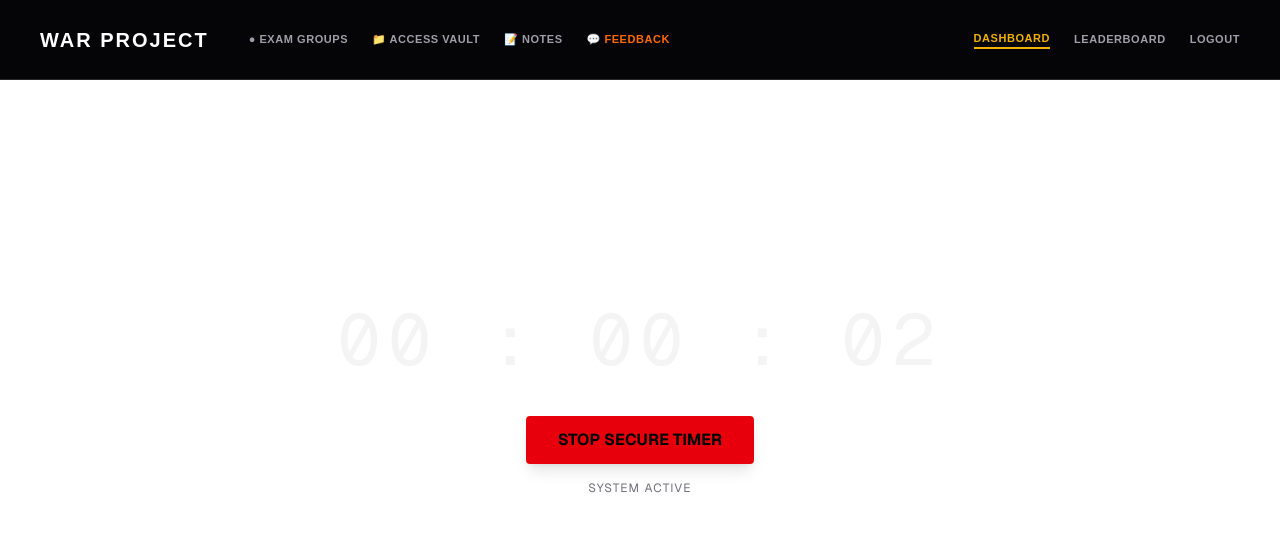
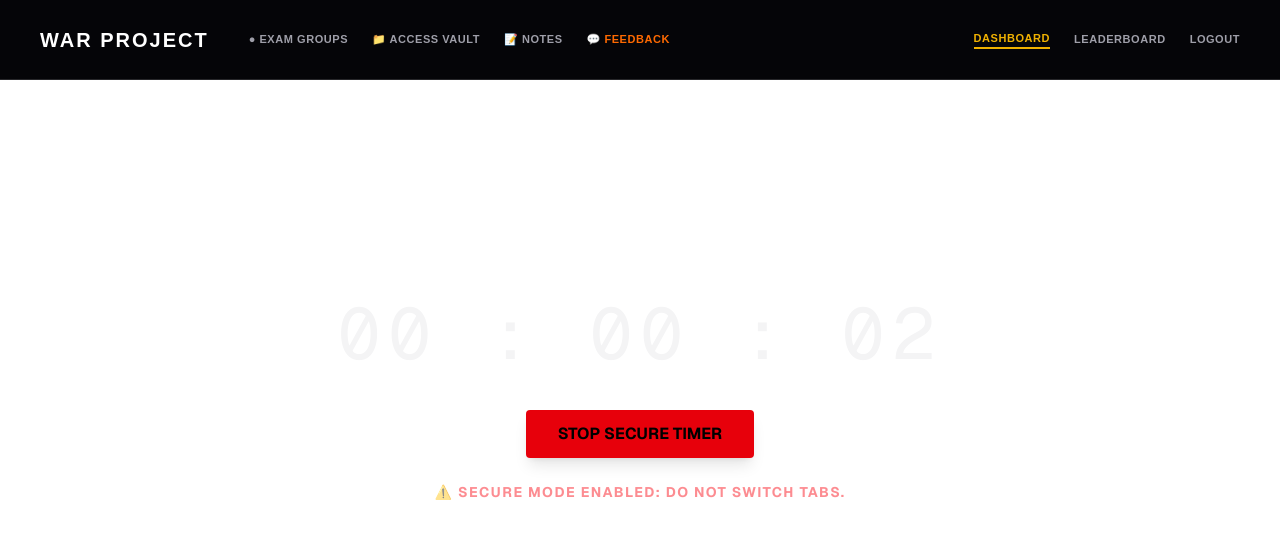
Before and after one commit to raviji1111/war-frontend, a Next.js app: page /dashboard in a window 1280 px wide. Both pictures are taken after a click on the button "INITIALIZE SECURE TIMER". Shown: the top 538 px of the page. Built offline with nearby package versions, Linux system fonts and the light colour scheme.

Commit message:
fix sequrity and alarm

```diff
--- a/src/app/dashboard/page.tsx
+++ b/src/app/dashboard/page.tsx
@@ -5,7 +5,7 @@ export default function Dashboard() {
   const [seconds, setSeconds] = useState(0);
   const [isActive, setIsActive] = useState(false);
 
-  // Timer ki logic
+  // 1. Timer Logic
   useEffect(() => {
     let interval: any = null;
     if (isActive) {
@@ -18,7 +18,21 @@ export default function Dashboard() {
     return () => clearInterval(interval);
   }, [isActive]);
 
-  // Time ko HH : MM : SS format mein convert karne ke liye
+  // 2. SECURITY: Tab Switch Detection
+  useEffect(() => {
+    const handleVisibilityChange = () => {
+      if (document.hidden && isActive) {
+        // Tab switch hote hi gana bajega
+        const audio = new Audio('/alert.mp3'); // Make sure public folder mein alert.mp3 ho
+        audio.play().catch(e => console.log("Audio blocked by browser"));
+        alert("SECURITY BREACH! Tab switch mat karo!");
+      }
+    };
+
+    document.addEventListener("visibilitychange", handleVisibilityChange);
+    return () => document.removeEventListener("visibilitychange", handleVisibilityChange);
+  }, [isActive]);
+
   const formatTime = (totalSeconds: number) => {
     const h = Math.floor(totalSeconds / 3600).toString().padStart(2, "0");
     const m = Math.floor((totalSeconds % 3600) / 60).toString().padStart(2, "0");
@@ -27,10 +41,10 @@ export default function Dashboard() {
   };
 
   return (
-    // Classic Dark Gradient Background
     <main className="min-h-screen bg-[radial-gradient(ellipse_at_center,_var(--tw-gradient-stops))] from-zinc-900 via-black to-black text-white font-sans flex flex-col items-center justify-center">
 
-      <div className="text-7xl font-mono tracking-widest mb-10 text-zinc-100 drop-shadow-[0_0_10px_rgba(255,255,255,0.2)]">
+      {/* ⚠️ SECURITY: Timer chal raha hai toh Navbar/Exit links ko hide karne ke liye CSS use karo */}
+      <div className={`text-7xl font-mono tracking-widest mb-10 text-zinc-100 ${isActive ? 'opacity-100' : 'opacity-90'}`}>
         {formatTime(seconds)}
       </div>
 
@@ -43,9 +57,12 @@ export default function Dashboard() {
         {isActive ? "STOP SECURE TIMER" : "INITIALIZE SECURE TIMER"}
       </button>
 
-      <p className="mt-4 text-zinc-500 text-xs uppercase tracking-widest">
-        {isActive ? "System Active" : "System Standby"}
-      </p>
+      {/* Security Info */}
+      {isActive && (
+        <p className="mt-6 text-red-500 font-bold animate-pulse uppercase tracking-widest text-sm">
+          ⚠️ SECURE MODE ENABLED: Do not switch tabs.
+        </p>
+      )}
     </main>
   );
 }
```
